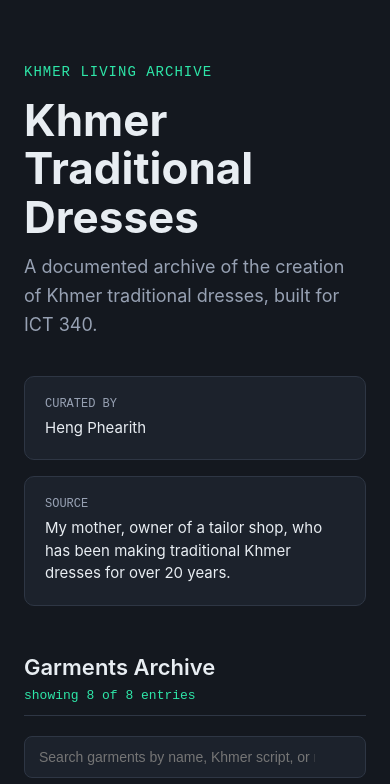
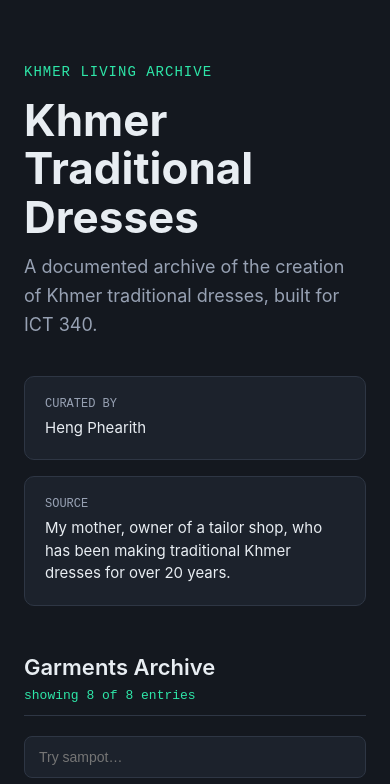
Before and after one commit to hphearith/khmer-traditional-dresses-archive, a Next.js app: page / in a window 390 px wide. Shown: the top 784 px of the page. Built offline with nearby package versions, Linux system fonts and the light colour scheme.

Commit message:
fix: moved placeholder out of search bar for better responsiveness

```diff
--- a/components/GarmentSearch.js
+++ b/components/GarmentSearch.js
@@ -3,7 +3,9 @@
 import { useState } from "react";
 
 const styles = {
-  wrap: { position: "relative", marginTop: 20 },
+  field: { marginTop: 20 },
+  hint: { margin: "6px 0 0", fontSize: 12, color: "#97A1B3", lineHeight: 1.4 },
+  wrap: { position: "relative" },
   input: {
     width: "100%", padding: "12px 36px 12px 14px", backgroundColor: "#1C222C",
     border: "1px solid #2E3644", borderRadius: 8, color: "#E8EDF2", fontSize: 14, outline: "none", boxSizing: "border-box",
@@ -46,9 +48,10 @@ export default function GarmentSearch({ query, onQueryChange, garments }) {
   const selectItem = (name) => { onQueryChange(name); setOpen(false); setCursor(-1); };
 
   return (
+    <div style={styles.field}>
       <div style={styles.wrap}>
         <input
-        type="search" placeholder="Search garments by name, Khmer script, or material..."
+          type="search" placeholder="Try sampot…" aria-label="Search garments" aria-describedby="garment-search-hint"
           value={query} style={styles.input} onKeyDown={handleKeyDown}
           onChange={(e) => { onQueryChange(e.target.value); setOpen(true); setCursor(-1); }}
           onFocus={() => setOpen(true)} onClick={() => setOpen(true)}
@@ -72,5 +75,7 @@ export default function GarmentSearch({ query, onQueryChange, garments }) {
           </ul>
         )}
       </div>
+      <p id="garment-search-hint" style={styles.hint}>Search by name, Khmer script, or material.</p>
+    </div>
   );
 }
```
Lines whose indentation alone changed are shown as unchanged.
